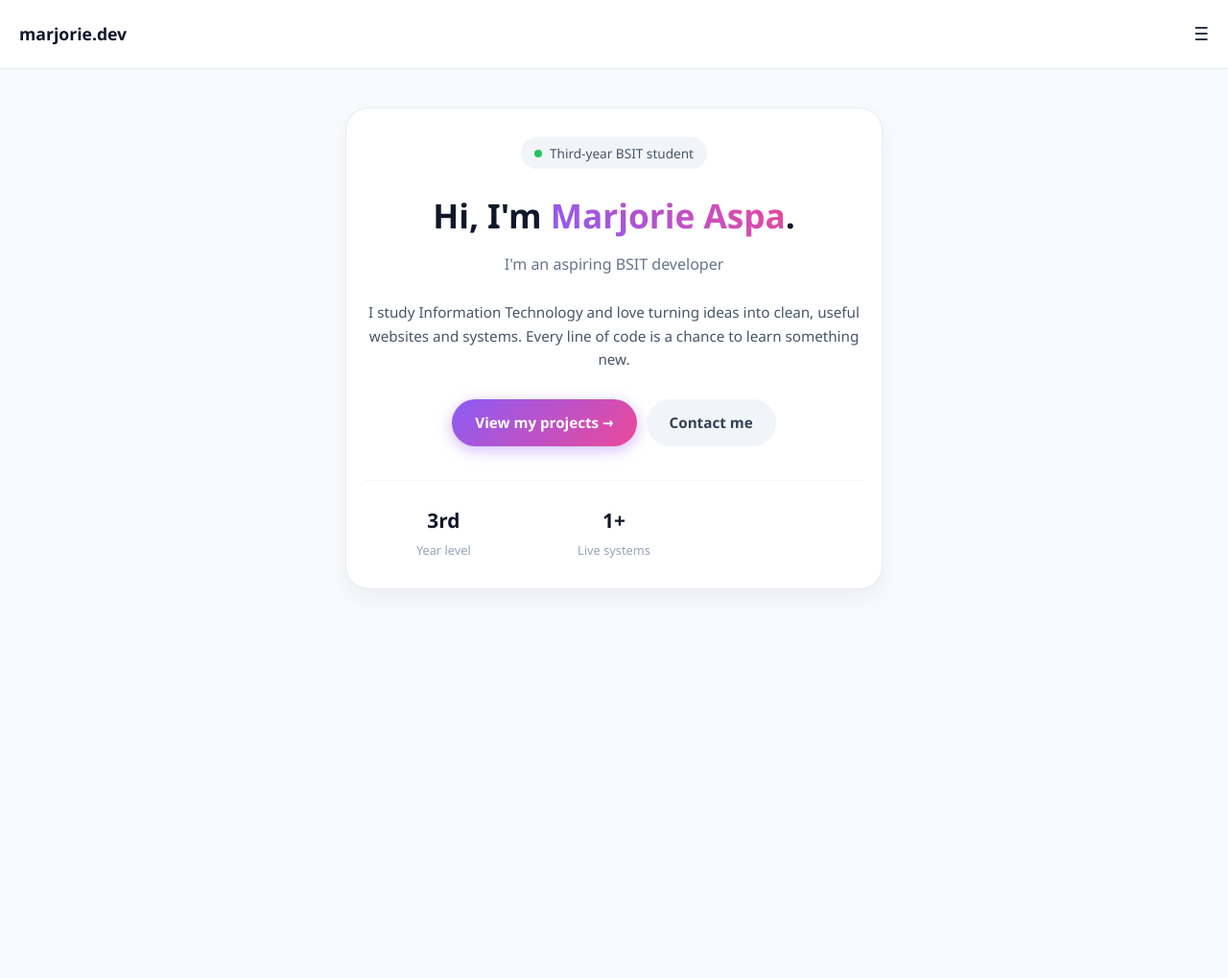
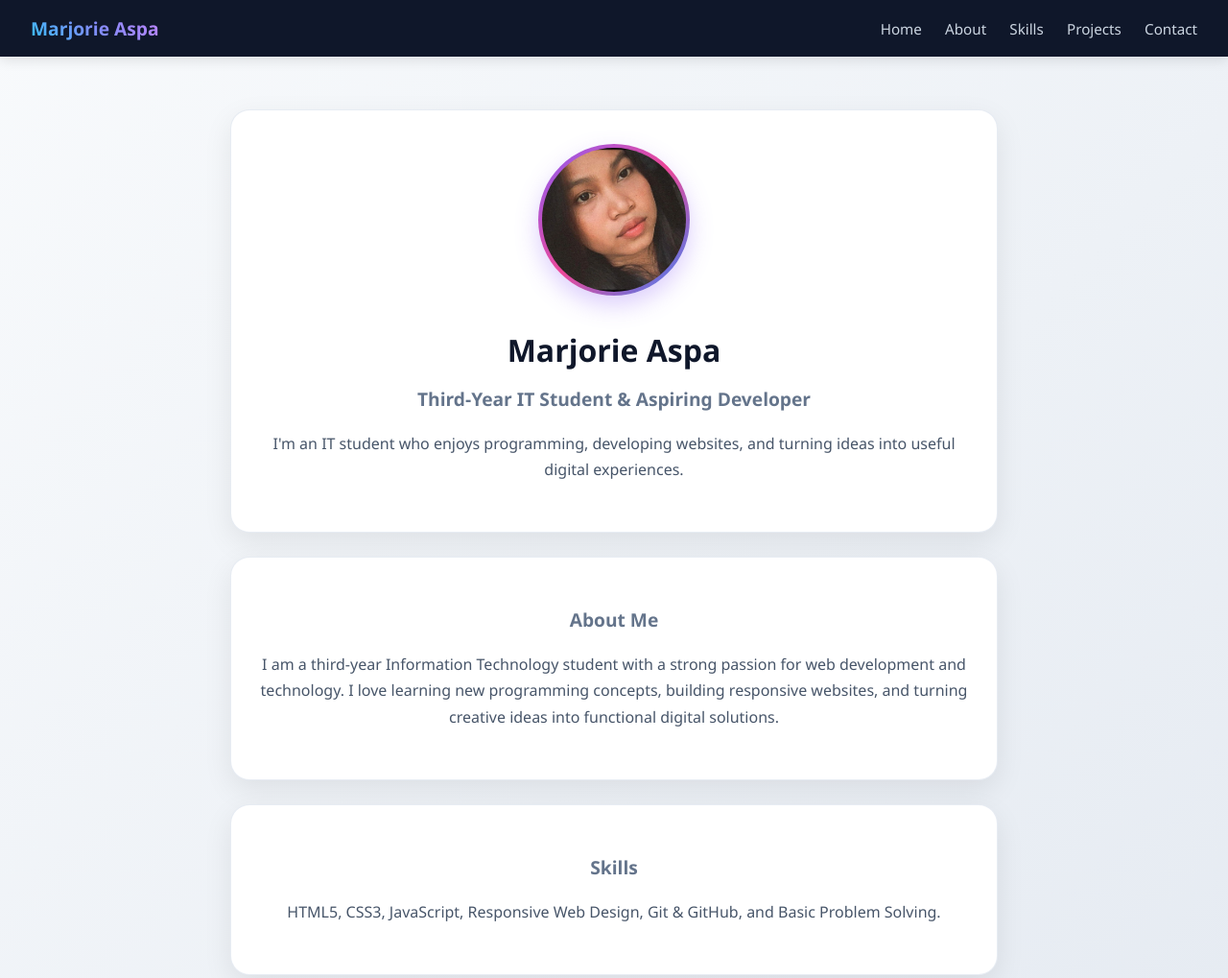
Before and after one commit to marjorie541/marjorie-aspa--portfolio-, a plain HTML site: page index.html in a window 1280 px wide. Shown: the top 1019 px of the page at 96% size. Before the commit the page ends 800 px from the top, so only its background shows below. Drawn offline with Linux system fonts and the light colour scheme.

Commit message:
Refactor index.html for better styling and layout
Updated styles and structure for improved layout and aesthetics.

```diff
--- a/index.html
+++ b/index.html
@@ -5,163 +5,128 @@
     <meta name="viewport" content="width=device-width, initial-scale=1.0">
     <title>Marjorie Aspa - Portfolio</title>
     <style>
-        * {
-            box-sizing: border-box;
-            margin: 0;
-            padding: 0;
+        html {
+            scroll-behavior: smooth;
         }
         body {
             font-family: 'Segoe UI', Tahoma, Geneva, Verdana, sans-serif;
-            background-color: #f8fafc;
+            margin: 0;
+            padding: 0;
+            background: linear-gradient(135deg, #f8fafc, #e2e8f0);
             color: #1e293b;
-            line-height: 1.6;
         }
         header {
+            background-color: #0f172a;
+            color: white;
+            padding: 1rem 2rem;
             display: flex;
             justify-content: space-between;
             align-items: center;
-            padding: 20px;
-            background: white;
-            border-bottom: 1px solid #e2e8f0;
+            flex-wrap: wrap;
             position: sticky;
             top: 0;
-            z-index: 100;
+            z-index: 1000;
+            box-shadow: 0 4px 12px rgba(0, 0, 0, 0.1);
         }
         .logo {
+            font-size: 1.2rem;
             font-weight: bold;
-            font-size: 1.1rem;
-            color: #0f172a;
+            background: linear-gradient(45deg, #38bdf8, #818cf8, #c084fc);
+            -webkit-background-clip: text;
+            -webkit-text-fill-color: transparent;
         }
-        .menu-icon {
-            font-size: 1.2rem;
-            cursor: pointer;
+        nav a {
+            color: #cbd5e1;
+            text-decoration: none;
+            margin-left: 20px;
+            font-size: 0.95rem;
+            font-weight: 500;
         }
-        .container {
-            max-width: 600px;
+        nav a:hover {
+            color: #38bdf8;
+        }
+        main {
+            padding: 30px 20px;
+            max-width: 800px;
             margin: 0 auto;
-            padding: 20px;
         }
-        .hero-card {
+        .profile-container, .content-section {
             background: white;
-            border-radius: 24px;
-            padding: 30px 20px;
-            box-shadow: 0 10px 25px rgba(0,0,0,0.05);
-            margin-top: 20px;
+            padding: 35px 25px;
+            border-radius: 20px;
+            box-shadow: 0 10px 30px rgba(0, 0, 0, 0.08);
+            margin-top: 25px;
             text-align: center;
             border: 1px solid rgba(226, 232, 240, 0.8);
         }
-        .badge {
-            display: inline-flex;
-            align-items: center;
-            background: #f1f5f9;
-            padding: 6px 14px;
-            border-radius: 50px;
-            font-size: 0.85rem;
-            color: #475569;
+        .profile-pic {
+            width: 150px;
+            height: 150px;
+            border-radius: 50%;
+            object-fit: cover;
+            padding: 4px;
+            background: linear-gradient(135deg, #8b5cf6, #ec4899, #3b82f6);
+            box-shadow: 0 10px 25px rgba(139, 92, 246, 0.3);
             margin-bottom: 20px;
         }
-        .dot {
-            width: 8px;
-            height: 8px;
-            background-color: #22c55e;
-            border-radius: 50%;
-            margin-right: 8px;
-        }
         h1 {
-            font-size: 2.2rem;
-            color: #0f172a;
-            margin-bottom: 10px;
-        }
-        h1 span {
-            background: linear-gradient(45deg, #8b5cf6, #ec4899);
-            -webkit-background-clip: text;
-            -webkit-text-fill-color: transparent;
-        }
-        .subtitle {
-            font-size: 1rem;
-            color: #64748b;
-            margin-bottom: 25px;
-        }
-        .bio {
-            font-size: 0.95rem;
-            color: #475569;
-            margin-bottom: 30px;
-        }
-        .btn-group {
-            display: flex;
-            gap: 10px;
-            justify-content: center;
-            margin-bottom: 35px;
-            flex-wrap: wrap;
-        }
-        .btn-primary {
-            background: linear-gradient(135deg, #8b5cf6, #ec4899);
-            color: white;
-            padding: 12px 24px;
-            border-radius: 50px;
-            text-decoration: none;
-            font-weight: 600;
-            font-size: 0.95rem;
-            box-shadow: 0 4px 15px rgba(139, 92, 246, 0.4);
-        }
-        .btn-secondary {
-            background: #f1f5f9;
-            color: #334155;
-            padding: 12px 24px;
-            border-radius: 50px;
-            text-decoration: none;
-            font-weight: 600;
-            font-size: 0.95rem;
-        }
-        .stats-grid {
-            display: grid;
-            grid-template-columns: repeat(3, 1fr);
-            gap: 15px;
-            border-top: 1px solid #f1f5f9;
-            padding-top: 25px;
-        }
-        .stat-box {
-            text-align: center;
-        }
-        .stat-value {
-            font-size: 1.3rem;
-            font-weight: bold;
+            margin: 10px 0 5px;
+            font-size: 2rem;
             color: #0f172a;
         }
-        .stat-label {
-            font-size: 0.8rem;
-            color: #94a3b8;
-            margin-top: 4px;
+        h2 {
+            font-size: 1.2rem;
+            color: #64748b;
+            margin-bottom: 20px;
+            font-weight: 600;
+        }
+        p {
+            color: #475569;
+            line-height: 1.7;
+            font-size: 1rem;
         }
     </style>
 </head>
 <body>
     <header>
-        <div class="logo">marjorie.dev</div>
-        <div class="menu-icon">☰</div>
+        <div class="logo">Marjorie Aspa</div>
+        <nav>
+            <a href="#home">Home</a>
+            <a href="#about">About</a>
+            <a href="#skills">Skills</a>
+            <a href="#projects">Projects</a>
+            <a href="#contact">Contact</a>
+        </nav>
     </header>
 
-    <div class="container">
-        <div class="hero-card">
-            <div class="badge">
-                <span class="dot"></span> Third-year BSIT student
-            </div>
-            <h1>Hi, I'm <span>Marjorie Aspa</span>.</h1>
-            <p class="subtitle">I'm an aspiring BSIT developer</p>
-            <p class="bio">I study Information Technology and love turning ideas into clean, useful websites and systems. Every line of code is a chance to learn something new.</p>
+    <main>
+        <section id="home" class="profile-container">
+            <img src="IMG_20260624_163912_794~2.jpg" alt="Marjorie Aspa Profile Picture" class="profile-pic">
+            <h1>Marjorie Aspa</h1>
+            <h2>Third-Year IT Student & Aspiring Developer</h2>
+            <p>I'm an IT student who enjoys programming, developing websites, and turning ideas into useful digital experiences.</p>
+        </section>
 
-            <div class="btn-group">
-                <a href="#projects" class="btn-primary">View my projects &rarr;</a>
-                <a href="#contact" class="btn-secondary">Contact me</a>
-            </div>
+        <section id="about" class="content-section">
+            <h2>About Me</h2>
+            <p>I am a third-year Information Technology student with a strong passion for web development and technology. I love learning new programming concepts, building responsive websites, and turning creative ideas into functional digital solutions.</p>
+        </section>
 
-            <div class="stats-grid">
-                <div class="stat-box">
-                    <div class="stat-value">3rd</div>
-                    <div class="stat-label">Year level</div>
-                </div>
-                <div class="stat-box">
-                    <div class="stat-value">1+</div>
-                    <div class="stat-label">Live systems</div>
-                </div>
-                <div class="sta
+        <section id="skills" class="content-section">
+            <h2>Skills</h2>
+            <p>HTML5, CSS3, JavaScript, Responsive Web Design, Git & GitHub, and Basic Problem Solving.</p>
+        </section>
+
+        <section id="projects" class="content-section">
+            <h2>Projects</h2>
+            <p><strong>Personal Portfolio Website</strong> - A responsive personal portfolio website built using HTML and CSS to showcase my background, skills, and academic projects.</p>
+        </section>
+
+        <section id="contact" class="content-section">
+            <h2>Contact</h2>
+            <p>Feel free to reach out to me for collaborations, questions, or just to connect!</p>
+            <p><strong>Email:</strong> marjorie@gmail.com</p>
+        </section>
+    </main>
+</body>
+</html>
```
